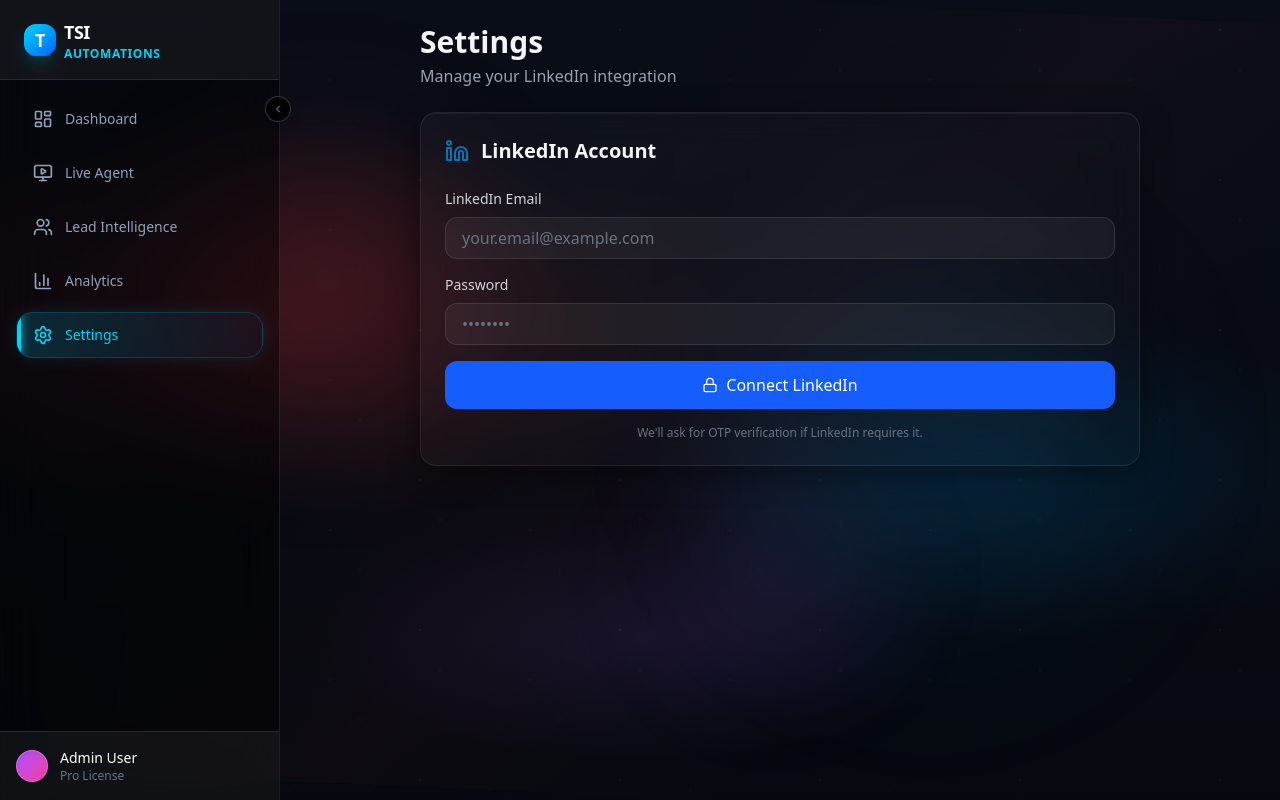
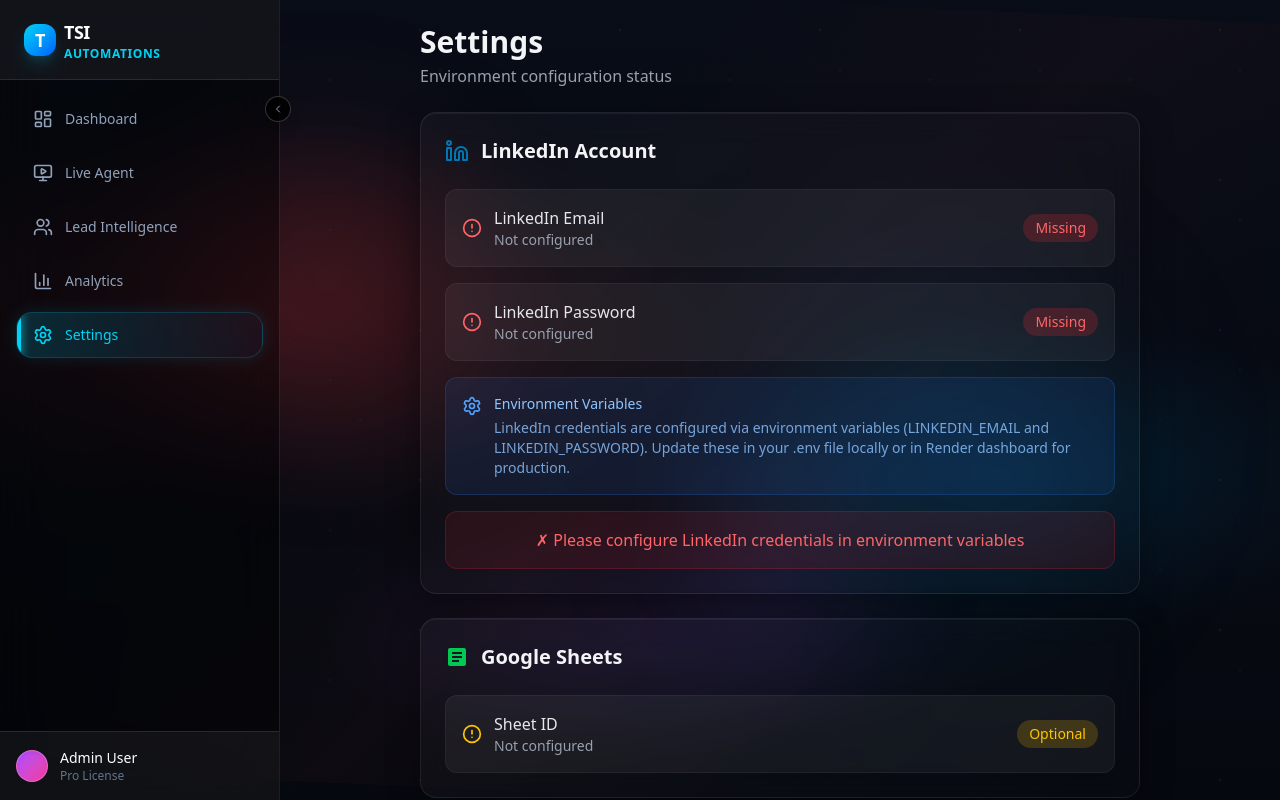
Before and after one commit to RajnishKumar960/Playwrite, a Next.js app in the folder frontend-dashboard/: page /settings in a window 1280 px wide. Built offline with nearby package versions, Linux system fonts and the light colour scheme; no server answers.

Commit message:
Replace Settings login UI with env variable status display

```diff
--- a/frontend-dashboard/app/settings/page.tsx
+++ b/frontend-dashboard/app/settings/page.tsx
@@ -1,289 +1,153 @@
 "use client";
 
 import { useState, useEffect } from 'react';
-import { Lock, LogOut, CheckCircle, Loader2, AlertCircle, LinkedinIcon } from 'lucide-react';
+import { CheckCircle, AlertCircle, LinkedinIcon, Settings as SettingsIcon } from 'lucide-react';
 
-// Get backend URL from environment variable
 const BACKEND_URL = process.env.NEXT_PUBLIC_BACKEND_URL || 'http://localhost:4000';
 
-interface LinkedInAuth {
-    logged_in: boolean;
-    user?: {
-        name: string;
-        email: string;
-    };
-}
+export default function SettingsPage() {
+    const [envStatus, setEnvStatus] = useState<any>(null);
+    const [loading, setLoading] = useState(true);
 
-export default function SettingsPage() {
-    const [email, setEmail] = useState('');
-    const [password, setPassword] = useState('');
-    const [loading, setLoading] = useState(false);
-    const [error, setError] = useState('');
-    const [authStatus, setAuthStatus] = useState<LinkedInAuth>({ logged_in: false });
-    const [showOTPModal, setShowOTPModal] = useState(false);
-    const [otp, setOtp] = useState('');
-    const [sessionId, setSessionId] = useState('');
-
-    // Check LinkedIn auth status on mount
     useEffect(() => {
-        const storedEmail = localStorage.getItem('linkedin_email');
-        if (storedEmail) {
-            checkAuthStatus(storedEmail);
-        }
+        checkEnvConfig();
     }, []);
 
-    const checkAuthStatus = async (emailToCheck: string) => {
+    const checkEnvConfig = async () => {
         try {
-            const res = await fetch(`${BACKEND_URL}/api/auth/linkedin/status?email=${encodeURIComponent(emailToCheck)}`);
+            const res = await fetch(`${BACKEND_URL}/api/settings`);
             const data = await res.json();
-            setAuthStatus(data);
-            if (data.logged_in) {
-                setEmail(emailToCheck);
-            }
+            setEnvStatus(data);
         } catch (err) {
-            console.error('Failed to check auth status:', err);
-        }
-    };
-
-    const handleLogin = async (e: React.FormEvent) => {
-        e.preventDefault();
-        setLoading(true);
-        setError('');
-
-        try {
-            const res = await fetch(`${BACKEND_URL}/api/auth/linkedin/login`, {
-                method: 'POST',
-                headers: { 'Content-Type': 'application/json' },
-                body: JSON.stringify({ email, password })
-            });
-
-            const data = await res.json();
-
-            if (data.status === 'otp_required') {
-                // Show OTP modal
-                setSessionId(data.session_id);
-                setShowOTPModal(true);
-                setError('');
-            } else if (data.status === 'success') {
-                // Login successful
-                localStorage.setItem('linkedin_email', email);
-                setAuthStatus({ logged_in: true, user: data.user });
-                setError('');
-            } else {
-                setError(data.message || 'Login failed');
-            }
-        } catch (err) {
-            setError(`Connection error. Backend: ${BACKEND_URL}`);
+            console.error('Failed to fetch settings:', err);
         } finally {
             setLoading(false);
         }
-    };
-
-    const handleVerifyOTP = async () => {
-        setLoading(true);
-        setError('');
-
-        try {
-            const res = await fetch('/api/auth/linkedin/verify-otp', {
-                method: 'POST',
-                headers: { 'Content-Type': 'application/json' },
-                body: JSON.stringify({
-                    session_id: sessionId,
-                    otp_code: otp || undefined
-                })
-            });
-
-            const data = await res.json();
-
-            if (data.status === 'success') {
-                localStorage.setItem('linkedin_email', email);
-                setAuthStatus({ logged_in: true, user: data.user });
-                setShowOTPModal(false);
-                setOtp('');
-            } else if (data.status === 'pending') {
-                // Still waiting for mobile approval
-                setTimeout(handleVerifyOTP, 2000); // Poll every 2 seconds
-            } else {
-                setError(data.message || 'Verification failed');
-            }
-        } catch (err) {
-            setError('Verification error. Please try again.');
-        } finally {
-            setLoading(false);
-        }
-    };
-
-    const handleLogout = () => {
-        localStorage.removeItem('linkedin_email');
-        setAuthStatus({ logged_in: false });
-        setEmail('');
-        setPassword('');
     };
 
     return (
         <div className="min-h-screen p-6 space-y-6 max-w-3xl mx-auto">
             <div>
                 <h1 className="text-3xl font-bold text-gray-100">Settings</h1>
-                <p className="text-gray-400 mt-1">Manage your LinkedIn integration</p>
+                <p className="text-gray-400 mt-1">Environment configuration status</p>
             </div>
 
-            {/* LinkedIn Connection Card */}
+            {/* LinkedIn Configuration Card */}
             <div className="glass-card p-6 rounded-xl border border-white/10">
                 <div className="flex items-center gap-3 mb-6">
                     <LinkedinIcon className="w-6 h-6 text-[#0077b5]" />
                     <h2 className="text-xl font-bold text-gray-100">LinkedIn Account</h2>
                 </div>
 
-                {authStatus.logged_in ? (
-                    // Connected State
+                {loading ? (
+                    <div className="text-gray-400">Loading configuration...</div>
+                ) : (
                     <div className="space-y-4">
-                        <div className="flex items-center justify-between p-4 rounded-lg bg-green-500/10 border border-green-500/20">
+                        {/* Email Status */}
+                        <div className="flex items-center justify-between p-4 rounded-lg bg-white/5 border border-white/5">
                             <div className="flex items-center gap-3">
+                                {envStatus?.linkedinEmail ? (
                                     <CheckCircle className="w-5 h-5 text-green-400" />
+                                ) : (
+                                    <AlertCircle className="w-5 h-5 text-red-400" />
+                                )}
                                 <div>
-                                    <p className="font-medium text-gray-200">{authStatus.user?.name}</p>
-                                    <p className="text-sm text-gray-400">{authStatus.user?.email}</p>
+                                    <p className="font-medium text-gray-200">LinkedIn Email</p>
+                                    <p className="text-sm text-gray-400">
+                                        {envStatus?.linkedinEmail ? envStatus.linkedinEmail : 'Not configured'}
+                                    </p>
                                 </div>
                             </div>
-                            <span className="px-3 py-1 rounded-full bg-green-500/20 text-green-400 text-sm font-medium">
-                                Connected
+                            <span className={`px-3 py-1 rounded-full text-sm font-medium ${envStatus?.linkedinEmail
+                                    ? 'bg-green-500/20 text-green-400'
+                                    : 'bg-red-500/20 text-red-400'
+                                }`}>
+                                {envStatus?.linkedinEmail ? 'Configured' : 'Missing'}
                             </span>
                         </div>
 
-                        <button
-                            onClick={handleLogout}
-                            className="w-full flex items-center justify-center gap-2 px-4 py-2 bg-red-500/10 hover:bg-red-500/20 border border-red-500/20 rounded-lg text-red-400 transition-colors"
-                        >
-                            <LogOut className="w-4 h-4" />
-                            Disconnect LinkedIn
-                        </button>
+                        {/* Password Status */}
+                        <div className="flex items-center justify-between p-4 rounded-lg bg-white/5 border border-white/5">
+                            <div className="flex items-center gap-3">
+                                {envStatus?.hasPassword ? (
+                                    <CheckCircle className="w-5 h-5 text-green-400" />
+                                ) : (
+                                    <AlertCircle className="w-5 h-5 text-red-400" />
+                                )}
+                                <div>
+                                    <p className="font-medium text-gray-200">LinkedIn Password</p>
+                                    <p className="text-sm text-gray-400">
+                                        {envStatus?.hasPassword ? '••••••••' : 'Not configured'}
+                                    </p>
+                                </div>
+                            </div>
+                            <span className={`px-3 py-1 rounded-full text-sm font-medium ${envStatus?.hasPassword
+                                    ? 'bg-green-500/20 text-green-400'
+                                    : 'bg-red-500/20 text-red-400'
+                                }`}>
+                                {envStatus?.hasPassword ? 'Configured' : 'Missing'}
+                            </span>
+                        </div>
+
+                        {/* Info Message */}
+                        <div className="p-4 rounded-lg bg-blue-500/10 border border-blue-500/20">
+                            <div className="flex gap-3">
+                                <SettingsIcon className="w-5 h-5 text-blue-400 flex-shrink-0 mt-0.5" />
+                                <div className="text-sm text-blue-300">
+                                    <p className="font-medium mb-1">Environment Variables</p>
+                                    <p className="text-blue-300/80">
+                                        LinkedIn credentials are configured via environment variables (LINKEDIN_EMAIL and LINKEDIN_PASSWORD).
+                                        Update these in your .env file locally or in Render dashboard for production.
+                                    </p>
+                                </div>
+                            </div>
+                        </div>
+
+                        {/* Status Summary */}
+                        {envStatus?.linkedinEmail && envStatus?.hasPassword ? (
+                            <div className="p-4 rounded-lg bg-green-500/10 border border-green-500/20 text-center">
+                                <p className="text-green-400 font-medium">✓ LinkedIn account configured and ready</p>
                             </div>
                         ) : (
-                    // Login Form
-                    <form onSubmit={handleLogin} className="space-y-4">
-                        {error && (
-                            <div className="p-3 rounded-lg bg-red-500/10 border border-red-500/20 flex items-center gap-2 text-red-400 text-sm">
-                                <AlertCircle className="w-4 h-4" />
-                                {error}
+                            <div className="p-4 rounded-lg bg-red-500/10 border border-red-500/20 text-center">
+                                <p className="text-red-400 font-medium">✗ Please configure LinkedIn credentials in environment variables</p>
                             </div>
                         )}
-
-                        <div>
-                            <label className="block text-sm font-medium text-gray-300 mb-2">
-                                LinkedIn Email
-                            </label>
-                            <input
-                                type="email"
-                                value={email}
-                                onChange={(e) => setEmail(e.target.value)}
-                                placeholder="your.email@example.com"
-                                required
-                                className="w-full px-4 py-2 bg-white/5 border border-white/10 rounded-lg text-gray-100 placeholder-gray-500 focus:outline-none focus:ring-2 focus:ring-blue-500/50"
-                            />
                     </div>
-
-                        <div>
-                            <label className="block text-sm font-medium text-gray-300 mb-2">
-                                Password
-                            </label>
-                            <input
-                                type="password"
-                                value={password}
-                                onChange={(e) => setPassword(e.target.value)}
-                                placeholder="••••••••"
-                                required
-                                className="w-full px-4 py-2 bg-white/5 border border-white/10 rounded-lg text-gray-100 placeholder-gray-500 focus:outline-none focus:ring-2 focus:ring-blue-500/50"
-                            />
-                        </div>
-
-                        <button
-                            type="submit"
-                            disabled={loading}
-                            className="w-full flex items-center justify-center gap-2 px-4 py-3 bg-blue-600 hover:bg-blue-700 disabled:bg-blue-600/50 rounded-lg text-white font-medium transition-colors"
-                        >
-                            {loading ? (
-                                <>
-                                    <Loader2 className="w-4 h-4 animate-spin" />
-                                    Connecting...
-                                </>
-                            ) : (
-                                <>
-                                    <Lock className="w-4 h-4" />
-                                    Connect LinkedIn
-                                </>
-                            )}
-                        </button>
-
-                        <p className="text-xs text-gray-500 text-center">
-                            We'll ask for OTP verification if LinkedIn requires it.
-                        </p>
-                    </form>
                 )}
             </div>
 
-            {/* OTP Modal */}
-            {showOTPModal && (
-                <div className="fixed inset-0 bg-black/50 backdrop-blur-sm flex items-center justify-center z-50 p-4">
-                    <div className="bg-gray-900 border border-white/10 rounded-xl p-6 max-w-md w-full shadow-2xl">
-                        <h3 className="text-xl font-bold text-gray-100 mb-2">Verify Your Identity</h3>
-                        <p className="text-gray-400 text-sm mb-6">
-                            LinkedIn requires verification. Enter the code sent to your email or tap "Yes" on your phone.
-                        </p>
-
-                        {error && (
-                            <div className="mb-4 p-3 rounded-lg bg-red-500/10 border border-red-500/20 flex items-center gap-2 text-red-400 text-sm">
-                                <AlertCircle className="w-4 h-4" />
-                                {error}
-                            </div>
-                        )}
-
-                        <div className="mb-4">
-                            <label className="block text-sm font-medium text-gray-300 mb-2">
-                                OTP Code (optional if using mobile)
-                            </label>
-                            <input
-                                type="text"
-                                value={otp}
-                                onChange={(e) => setOtp(e.target.value.replace(/\D/g, '').slice(0, 6))}
-                                placeholder="123456"
-                                maxLength={6}
-                                className="w-full px-4 py-2 bg-white/5 border border-white/10 rounded-lg text-gray-100 text-center text-2xl tracking-widest placeholder-gray-600 focus:outline-none focus:ring-2 focus:ring-blue-500/50"
-                            />
+            {/* Google Sheets Card */}
+            <div className="glass-card p-6 rounded-xl border border-white/10">
+                <div className="flex items-center gap-3 mb-6">
+                    <svg className="w-6 h-6 text-green-500" fill="currentColor" viewBox="0 0 24 24">
+                        <path d="M19 3H5c-1.1 0-2 .9-2 2v14c0 1.1.9 2 2 2h14c1.1 0 2-.9 2-2V5c0-1.1-.9-2-2-2zm-5 14H7v-2h7v2zm3-4H7v-2h10v2zm0-4H7V7h10v2z" />
+                    </svg>
+                    <h2 className="text-xl font-bold text-gray-100">Google Sheets</h2>
                 </div>
 
-                        <div className="flex gap-3">
-                            <button
-                                onClick={() => {
-                                    setShowOTPModal(false);
-                                    setOtp('');
-                                    setError('');
-                                }}
-                                className="flex-1 px-4 py-2 bg-white/5 hover:bg-white/10 border border-white/10 rounded-lg text-gray-300 transition-colors"
-                            >
-                                Cancel
-                            </button>
-                            <button
-                                onClick={handleVerifyOTP}
-                                disabled={loading}
-                                className="flex-1 px-4 py-2 bg-blue-600 hover:bg-blue-700 disabled:bg-blue-600/50 rounded-lg text-white font-medium transition-colors flex items-center justify-center gap-2"
-                            >
-                                {loading ? (
-                                    <>
-                                        <Loader2 className="w-4 h-4 animate-spin" />
-                                        Verifying...
-                                    </>
+                <div className="flex items-center justify-between p-4 rounded-lg bg-white/5 border border-white/5">
+                    <div className="flex items-center gap-3">
+                        {envStatus?.googleSheetId ? (
+                            <CheckCircle className="w-5 h-5 text-green-400" />
                         ) : (
-                                    'Verify'
+                            <AlertCircle className="w-5 h-5 text-yellow-400" />
                         )}
-                            </button>
-                        </div>
-
-                        <p className="text-xs text-gray-500 text-center mt-4">
-                            If you're using mobile notification, it may take a few moments. We'll check automatically.
+                        <div>
+                            <p className="font-medium text-gray-200">Sheet ID</p>
+                            <p className="text-sm text-gray-400">
+                                {envStatus?.googleSheetId || 'Not configured'}
                             </p>
                         </div>
                     </div>
-            )}
+                    <span className={`px-3 py-1 rounded-full text-sm font-medium ${envStatus?.googleSheetId
+                            ? 'bg-green-500/20 text-green-400'
+                            : 'bg-yellow-500/20 text-yellow-400'
+                        }`}>
+                        {envStatus?.googleSheetId ? 'Configured' : 'Optional'}
+                    </span>
+                </div>
+            </div>
         </div>
     );
 }
```
Also changed, not shown: 1 other file (tests, documents, lock files or other folders). Lines whose indentation alone changed are shown as unchanged.
